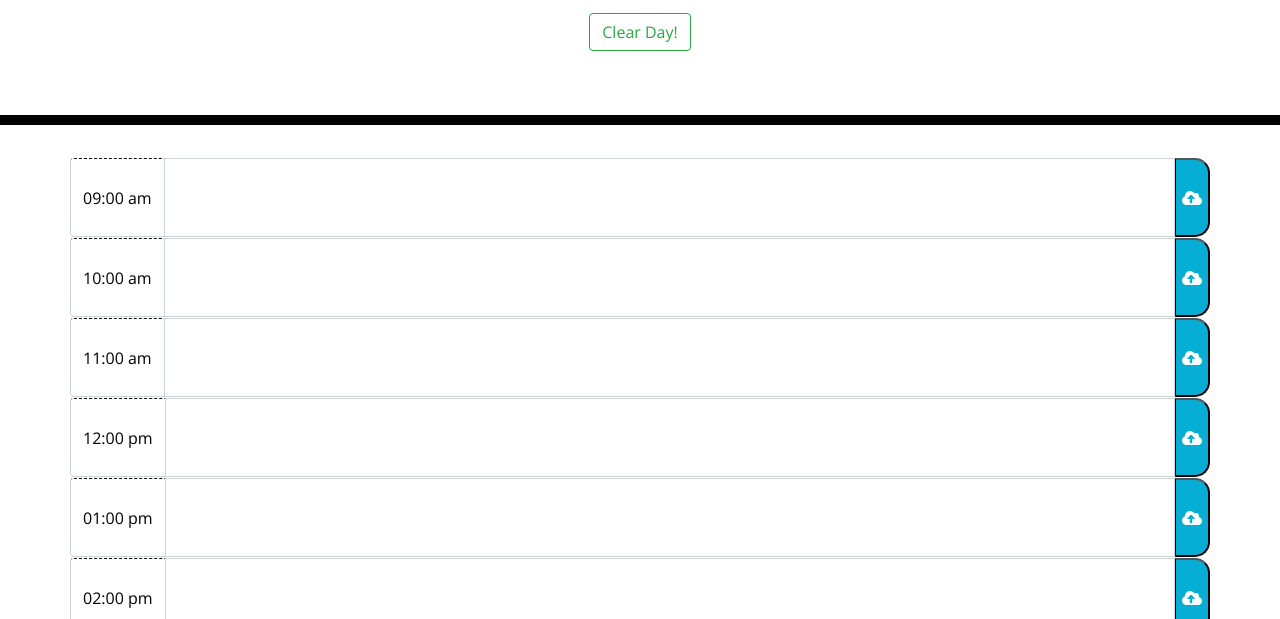
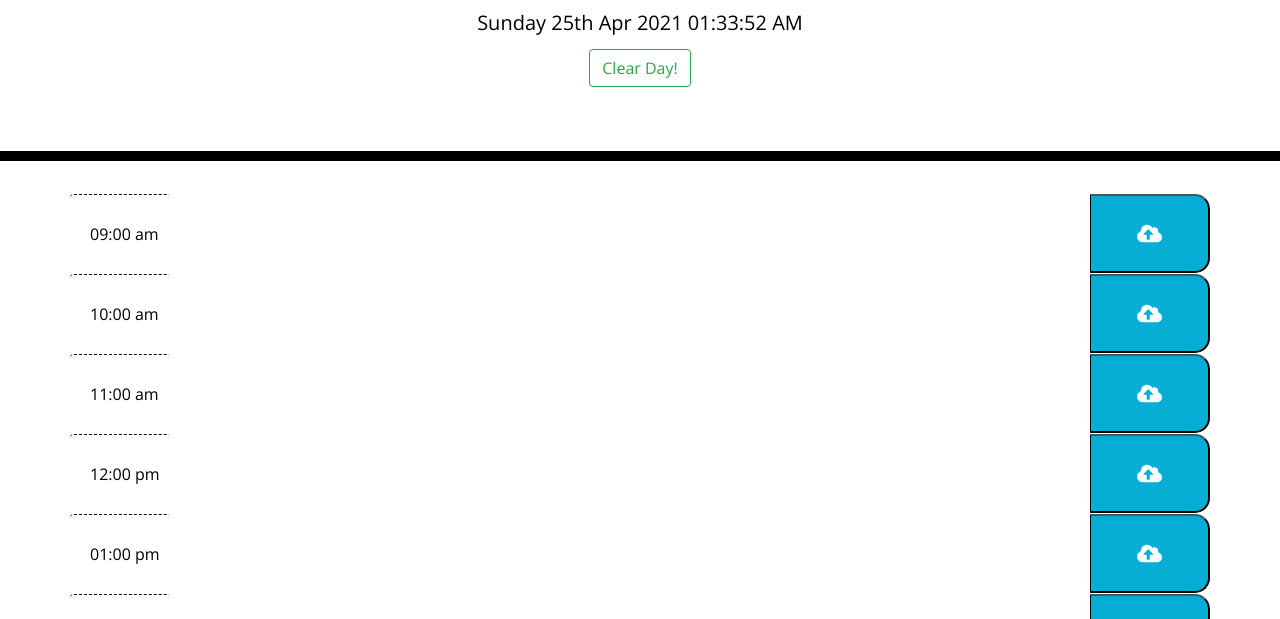
Before and after one commit to nayala98/05-Third-Party-API-s-Challenge, a plain HTML site: page develop/index.html in a window 1280 px wide. Shown: the part 181-800 px from the top of the page. Drawn offline with nearby package versions, Linux system fonts and the light colour scheme; files that its build step writes are made by us from their sources.

Commit message:
Added Live Clock, updated css, fixed href links to css and js

```diff
--- a/develop/assets/css/style.css
+++ b/develop/assets/css/style.css
@@ -11,6 +11,7 @@ textarea{
     color: #000000;
     border-left: 1px solid black;
     padding: 10px;
+    width: 920px;
 }
 
 .jumbotron {
@@ -30,6 +31,14 @@ textarea{
     border-radius: 15px;
 }
 
+.input-group-text {
+    border: none;
+}
+
+.form-control {
+    border: none;
+}
+
 .row {
     white-space: pre-wrap;
     height: 80px;
@@ -40,6 +49,9 @@ textarea{
     background-color: #ffffff;
     color: #000000;
     border-top: 1px dashed #000000;
+    width: 100px;
+    text-align: center;
+    padding: 20px;
 }
 
 .past {
@@ -63,9 +75,11 @@ textarea{
     border-bottom-right-radius: 15px;
     background-color: #06AED5;
     color: white;
+    width: 120px;
+    font-size: 20px;
 }
 
 .saveBtn i:hover {
-    font-size: 20px;
+    font-size: 40px;
     transition: all .3s ease-in-out;
 }
--- a/develop/assets/js/script.js
+++ b/develop/assets/js/script.js
@@ -17,10 +17,14 @@ var sevenPm = $("#19pm");
 var hour = moment().hours();
 var userInput;
 var hourSpan;
-var hourString = $(".hour").text().split(" ");
+//var hourString = $(".hour").text().split(" ");
 
 //Retrieving the current date and hour
-$("#currentDay").text(currentDate + " " + currentHour);
+var interval = setInterval(function() {
+    var momentNow = moment();
+    $('#currentDay').html(momentNow.format('YYYY MMMM DD') + ' ' + momentNow.format('dddd').substring(0,3).toUpperCase());
+    $('#currentDay').html(currentDate + " " + momentNow.format('hh:mm:ss A'));
+}, 100);
 
 //Parsing the hours
 function initpage(){
--- a/develop/index.html
+++ b/develop/index.html
@@ -5,10 +5,9 @@
     <meta name="viewport" content="width=device-width, initial-scale=1.0" />
     <meta http-equiv="X-UA-Compatible" content="ie=edge" />
     <link rel="stylesheet" href="https://stackpath.bootstrapcdn.com/bootstrap/4.3.1/css/bootstrap.min.css"/>
-    <link rel="stylesheet" href="https://use.fontawesome.com/releases/v5.8.1/css/all.css"
-    integrity="sha384-50oBUHEmvpQ+1lW4y57PTFmhCaXp0ML5d60M1M7uH2+nqUivzIebhndOJK28anvf" crossorigin="anonymous"/>
+    <link rel="stylesheet" href="https://use.fontawesome.com/releases/v5.8.1/css/all.css" integrity="sha384-50oBUHEmvpQ+1lW4y57PTFmhCaXp0ML5d60M1M7uH2+nqUivzIebhndOJK28anvf" crossorigin="anonymous"/>
     <link href="https://fonts.googleapis.com/css?family=Open+Sans&display=swap" rel="stylesheet"/>
-    <link rel="stylesheet" href="style.css" />
+    <link rel="stylesheet" href="./assets/css/style.css" />
     <title>Work Day Scheduler</title>
 </head>
 
@@ -30,7 +29,6 @@
         <button type="button" class="saveBtn"><i class="fas fa-cloud-upload-alt"></i></button>
         </div>
     </div>
-
     <div class="row">
         <div class="input-group">
         <div class="input-group-prepend">
@@ -40,7 +38,6 @@
         <button type="button" class="saveBtn"><i class="fas fa-cloud-upload-alt"></i></button>
         </div>
     </div>
-
     <div class="row">
         <div class="input-group">
         <div class="input-group-prepend">
@@ -50,7 +47,6 @@
         <button type="button" class="saveBtn"><i class="fas fa-cloud-upload-alt"></i></button>
         </div>
     </div>
-
     <div class="row">
         <div class="input-group">
         <div class="input-group-prepend">
@@ -60,7 +56,6 @@
         <button type="button" class="saveBtn"><i class="fas fa-cloud-upload-alt"></i></button>
         </div>
     </div>
-
     <div class="row">
         <div class="input-group">
         <div class="input-group-prepend">
@@ -70,7 +65,6 @@
         <button type="button" class="saveBtn"><i class="fas fa-cloud-upload-alt"></i></button>
         </div>
     </div>
-
     <div class="row">
         <div class="input-group">
         <div class="input-group-prepend">
@@ -80,7 +74,6 @@
         <button type="button" class="saveBtn"><i class="fas fa-cloud-upload-alt"></i></button>
         </div>
     </div>
-
     <div class="row">
         <div class="input-group">
         <div class="input-group-prepend">
@@ -90,7 +83,6 @@
         <button type="button" class="saveBtn"><i class="fas fa-cloud-upload-alt"></i></button>
         </div>
     </div>
-
     <div class="row">
         <div class="input-group">
         <div class="input-group-prepend">
@@ -100,7 +92,6 @@
         <button type="button" class="saveBtn"><i class="fas fa-cloud-upload-alt"></i></button>
         </div>
     </div>
-
     <div class="row">
         <div class="input-group">
         <div class="input-group-prepend">
@@ -110,7 +101,6 @@
         <button type="button" class="saveBtn"><i class="fas fa-cloud-upload-alt"></i></button>
         </div>
     </div>
-
     <div class="row">
         <div class="input-group">
         <div class="input-group-prepend">
@@ -120,7 +110,6 @@
         <button type="button" class="saveBtn"><i class="fas fa-cloud-upload-alt"></i></button>
         </div>
     </div>
-
     <div class="row">
         <div class="input-group">
         <div class="input-group-prepend">
@@ -131,9 +120,8 @@
         </div>
     </div>
     </div>
-
     <script src="https://code.jquery.com/jquery-3.4.1.min.js"></script>
     <script src="https://cdnjs.cloudflare.com/ajax/libs/moment.js/2.24.0/moment.min.js"></script>
-    <script src=".develop/assets/js/script.js"></script>
+    <script src="./assets/js/script.js"></script>
 </body>
 </html>
```
Lines whose indentation alone changed are shown as unchanged.
